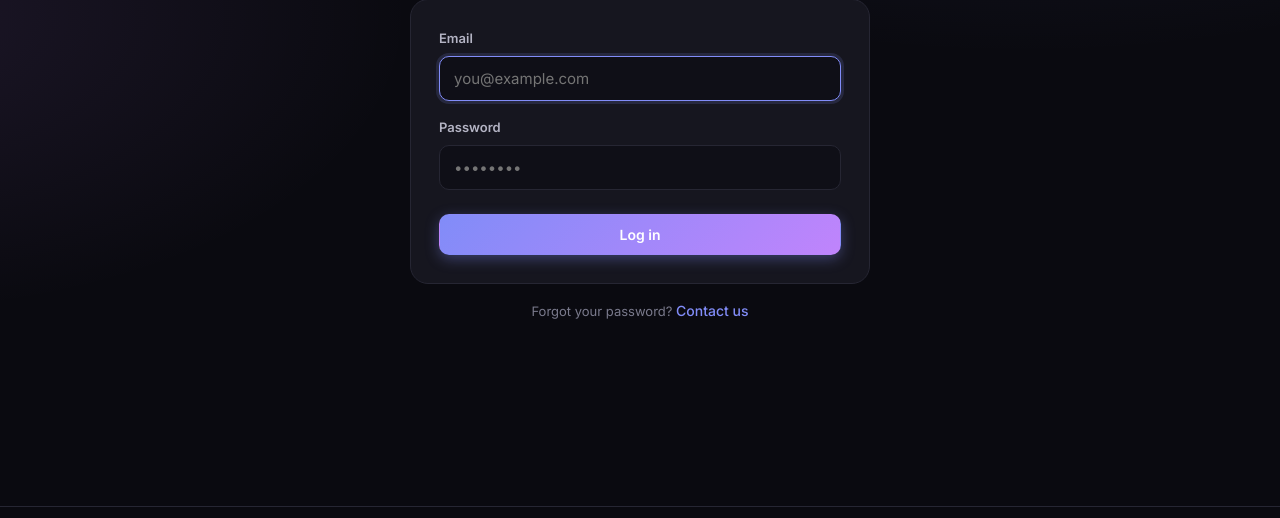
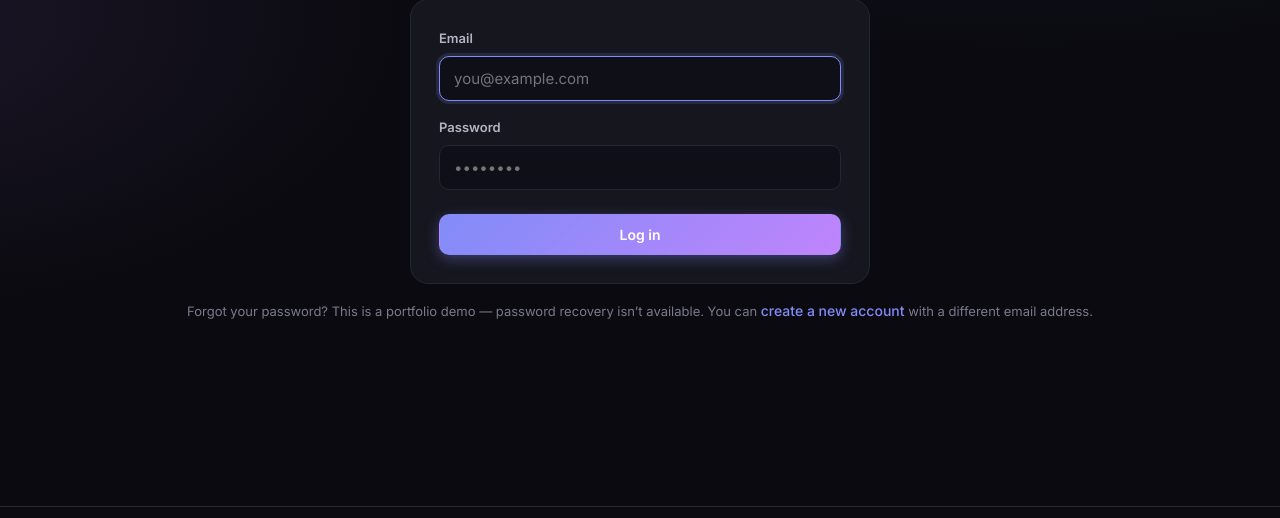
Before and after one commit to EmmaBlueJeans/CareerPilot, a Flask app: page /auth/login in a window 1280 px wide. Shown: the part 225-743 px from the top of the page. Run offline with Flask 3, Linux system fonts and the light colour scheme.

Commit message:
Add portfolio demo password recovery guidance

```diff
--- a/templates/auth/login.html
+++ b/templates/auth/login.html
@@ -22,8 +22,8 @@
   </form>
 </div>
 <p style="text-align:center; margin-top:16px; font-size:13px; color:var(--text-3);">
-    Forgot your password?
-    <a href="mailto:denemm06002@student.edmonds.edu?subject=CareerPilot password reset"
-       class="link">Contact us</a>
+  Forgot your password? This is a portfolio demo — password recovery isn’t available.
+  You can <a href="{{ url_for('auth.register') }}" class="link">create a new account</a>
+  with a different email address.
 </p>
 {% endblock %}
```
